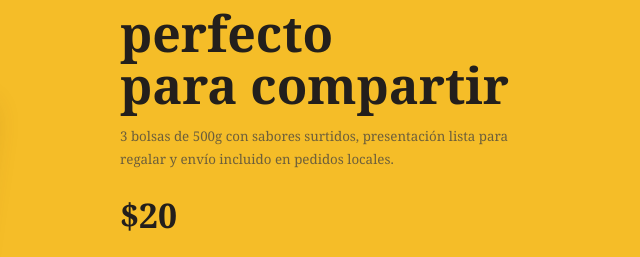
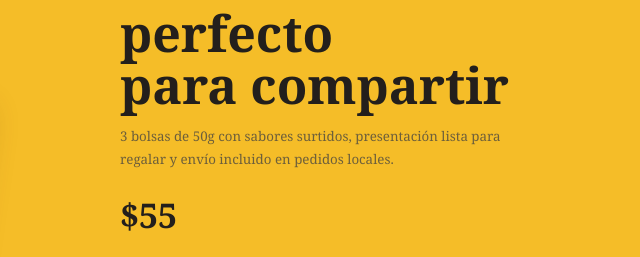
Before and after one commit to ikervelarde1905-stack1/gomitas-dulce-pica, a plain HTML site: page index.html in a window 1280 px wide. Shown: the part 1806-2063 px from the top of the page, 623-1263 px from the left. Drawn offline with Linux system fonts and the light colour scheme.

Commit message:
Update combo to 50g bags and 55 pesos

```diff
--- a/index.html
+++ b/index.html
@@ -119,9 +119,9 @@
         <div class="combo-copy">
           <p class="eyebrow">Arma tu fiesta</p>
           <h2>El combo perfecto<br>para compartir</h2>
-          <p>3 bolsas de 500g con sabores surtidos, presentación lista para regalar y envío incluido en pedidos locales.</p>
-          <div class="combo-price"><strong>$20</strong></div>
-          <button class="button add-combo" type="button" data-name="Combo Fiesta 3 Bolsas de 500g" data-price="20">Agregar combo</button>
+          <p>3 bolsas de 50g con sabores surtidos, presentación lista para regalar y envío incluido en pedidos locales.</p>
+          <div class="combo-price"><strong>$55</strong></div>
+          <button class="button add-combo" type="button" data-name="Combo Fiesta 3 Bolsas de 50g" data-price="55">Agregar combo</button>
         </div>
       </div>
     </section>
```
